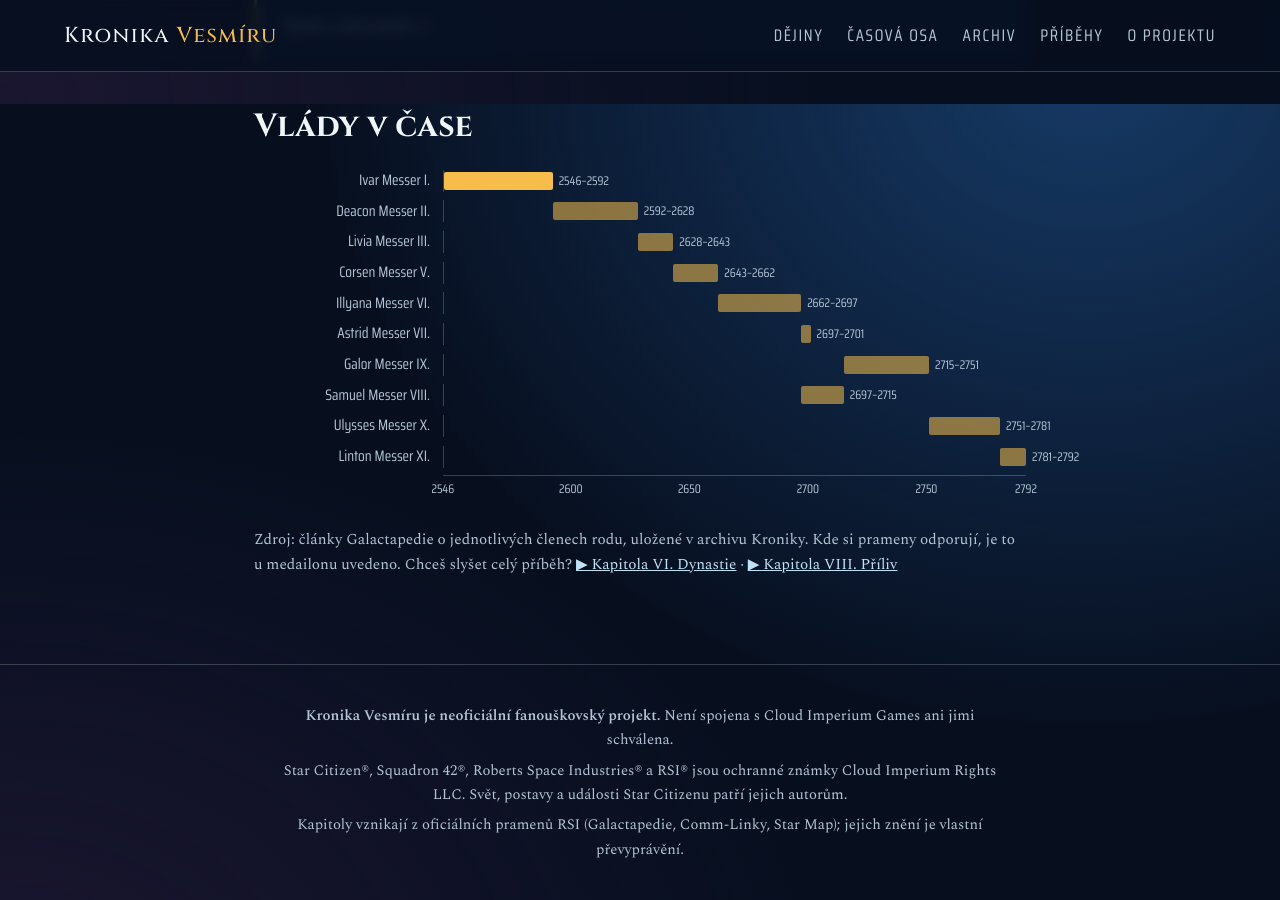
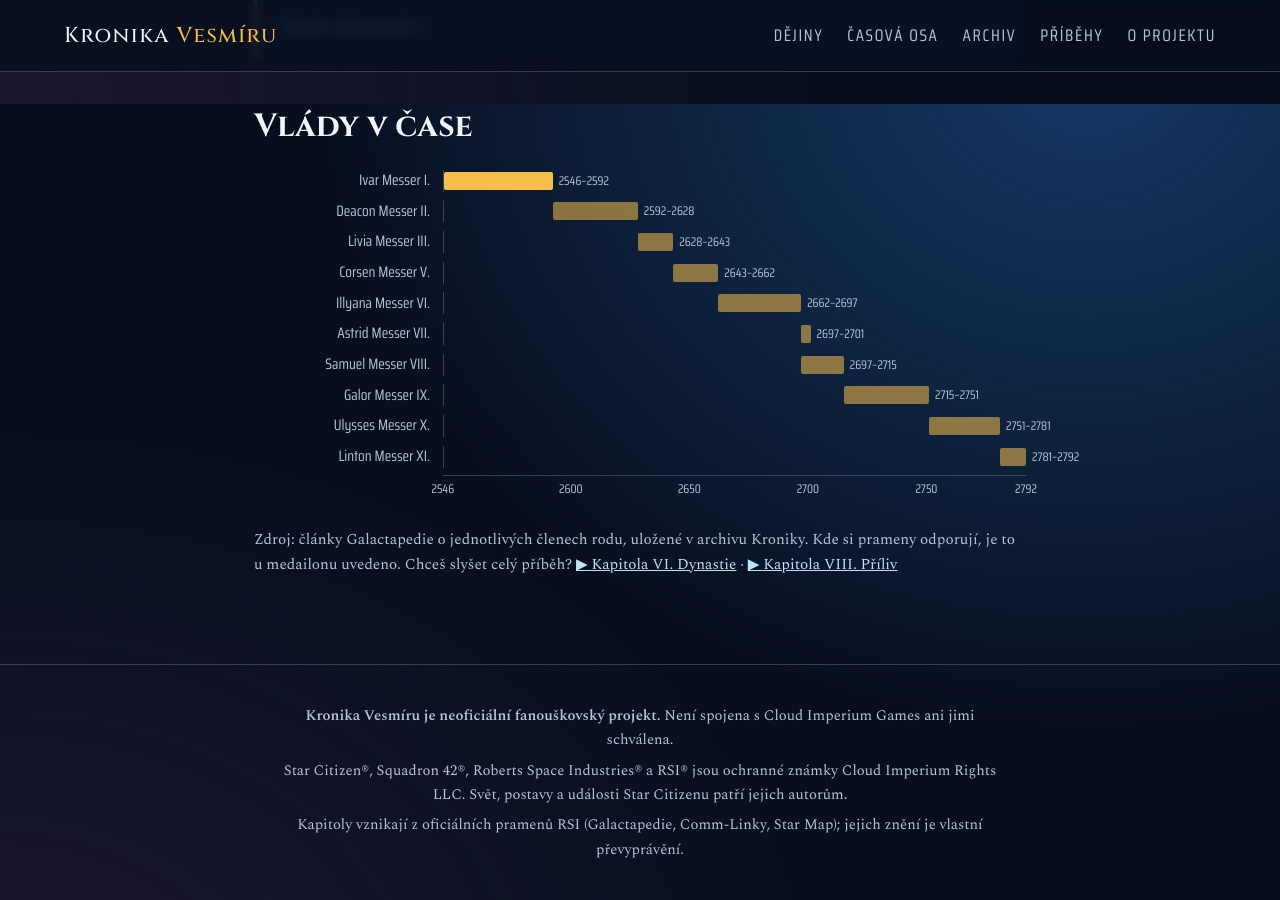
Before and after one commit to dadotik-eng/kronika-vesmiru, a Jekyll site: the page built from rod-messeru.html, in a window 1280 px wide and 900 px high, scrolled down 1696 px. Built offline with Jekyll 4.4.1, drawn with Linux system fonts in a browser that asks for light colours; some of the changed text lies outside the part shown.

Commit message:
Archiv: logo vede na hlavní stránku, odkaz na časovou osu; rodokmen: pořadí vlád
Co-Authored-By: Claude Opus 5.5 <noreply@anthropic.com>
Claude-Session: https://claude.ai/code/session_019nmCp42rAmbc4M4RKrxxCM

```diff
--- a/archiv/index.html
+++ b/archiv/index.html
@@ -27,6 +27,7 @@ canvas{position:fixed;inset:0;width:100%;height:100%;display:block;transition:op
 .top button:hover{color:var(--accent)}
 .top button[aria-current="page"]{color:var(--accent);border-color:var(--accent)}
 .brand{color:var(--muted)}
+.top a{color:inherit;text-decoration:none;padding:6px 0;border-bottom:2px solid transparent;letter-spacing:inherit}.top a:hover{color:#fff}
 .stage{position:relative;min-height:0;display:flex;align-items:center;padding:0 clamp(20px,6vw,84px)}
 .stage.scroll{display:block;overflow:auto;padding-top:8px;padding-bottom:40px}
 .col{width:min(600px,46vw);position:relative}
@@ -129,7 +130,7 @@ h2{font:500 clamp(32px,3.8vw,48px)/1.14 var(--display);margin:.2em 0 .3em;text-w
 <canvas id="c" aria-hidden="true"></canvas>
 <div class="app">
   <header class="top" id="top" hidden>
-    <button type="button" class="brand" data-nav="domu">Kronika Vesmíru</button>
+    <a class="brand" href="../" title="Hlavní stránka">Kronika Vesmíru</a>
     <nav id="tabs" aria-label="Kategorie"></nav>
   </header>
   <main class="stage" id="stage"><div class="col" id="col"></div></main>
--- a/rod-messeru.html
+++ b/rod-messeru.html
@@ -20,7 +20,7 @@ popis: Rodokmen dynastie Messerů, která vládla lidstvu 246 let. Od Ivara Mess
       {% if m.cislo %}<span class="u-cislo">{{ m.cislo }}</span>{% endif %}
       <span class="u-jmeno">{{ m.jmeno }}</span>
       <span class="u-roky">{{ m.zivot }}</span>
-      {% if m.vlada %}<span class="u-vlada">vláda {{ m.vlada }}</span>{% endif %}
+      {% if m.cestny %}<span class="u-vlada">čestný titul</span>{% elsif m.vlada %}<span class="u-vlada">vláda {{ m.vlada }}</span>{% endif %}
       {% if m.partner %}<span class="u-partner">⚭ {{ m.partner }}</span>{% endif %}
     </button>
     {% endfor %}
@@ -42,7 +42,7 @@ popis: Rodokmen dynastie Messerů, která vládla lidstvu 246 let. Od Ivara Mess
 
   <h2>Vlády v čase</h2>
   <div class="vlady" id="vlady">
-    {% assign imp = rod | where_exp: "m", "m.cislo" | where_exp: "m", "m.cestny == nil" %}
+    {% assign imp = rod | where_exp: "m", "m.cislo" | where_exp: "m", "m.cestny == nil" | sort: "vlada" %}
     {% for m in imp %}{% assign r = m.vlada | split: "–" %}
     <div class="vlada-radek" data-od="{{ r[0] }}" data-do="{{ r[1] }}">
       <span class="vl-jmeno">{{ m.jmeno }}</span>
```
Also changed, not shown: other parts of archiv/index.html (+1 -1 lines).
